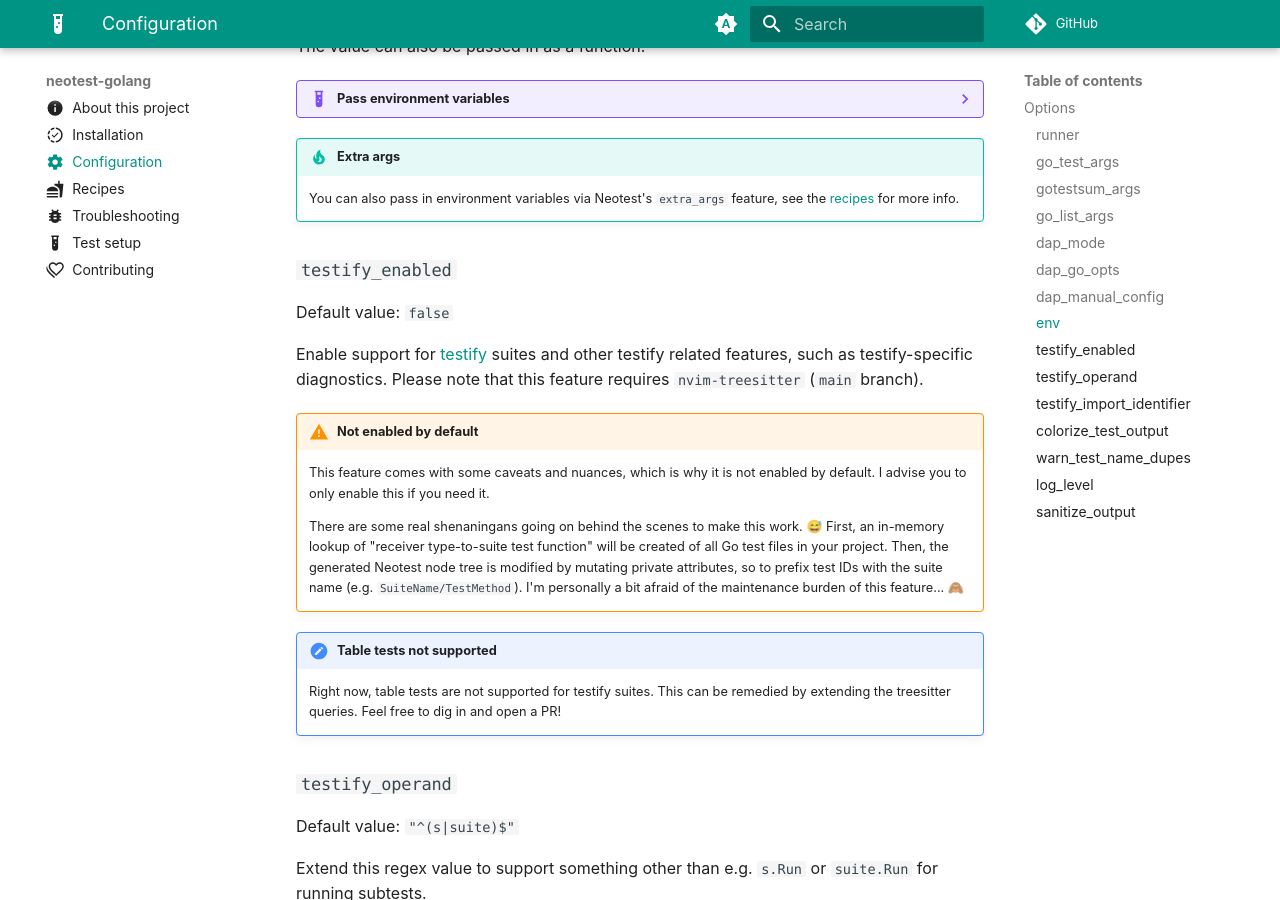
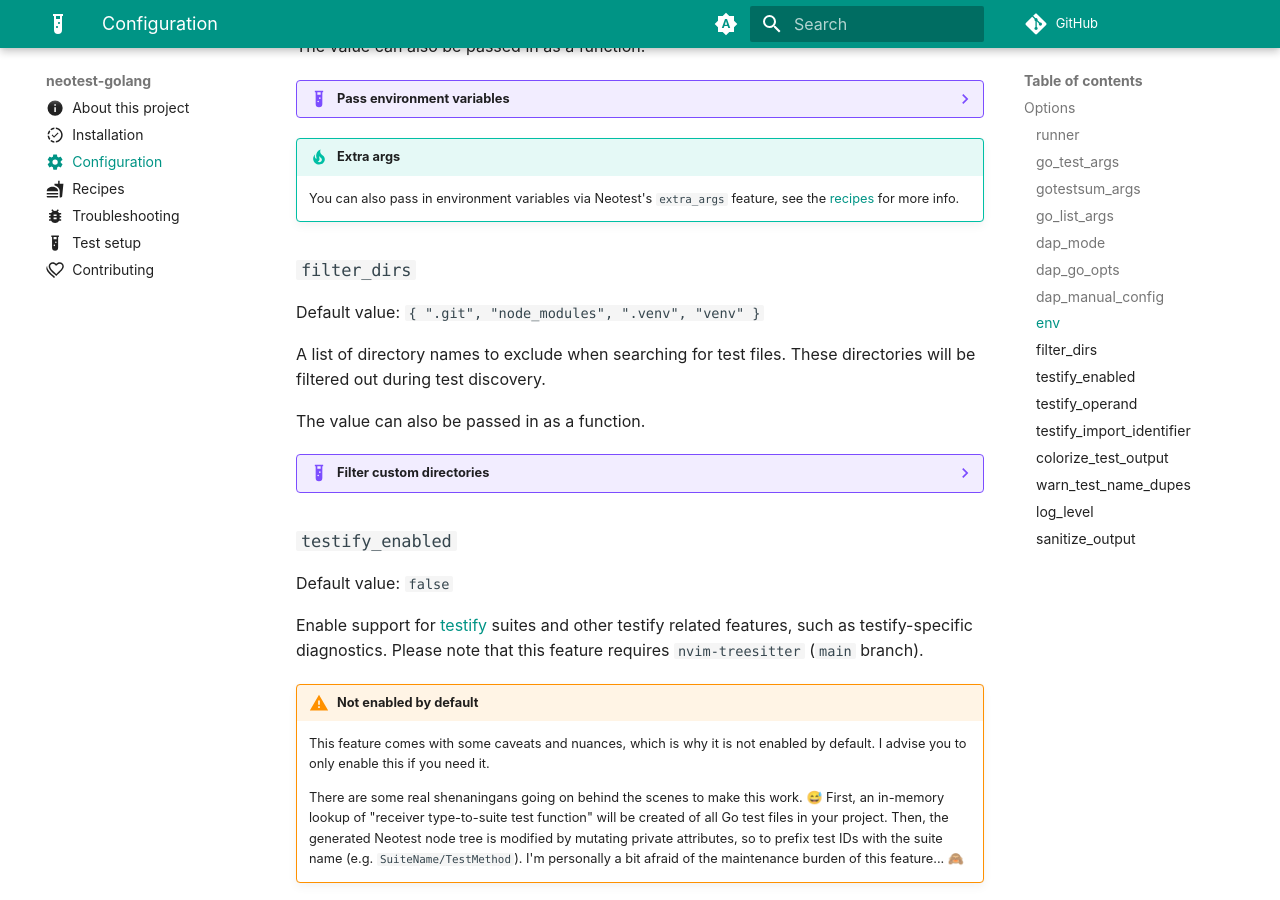
Before and after one commit to fredrikaverpil/neotest-golang, an MkDocs documentation site: the page built from docs/config.md, in a window 1280 px wide and 900 px high, scrolled down 2746 px. Built offline with MkDocs 1.6.1 and Material for MkDocs 9.7.7, drawn with Linux system fonts in a browser that asks for light colours; comment, search, counter and statistics services are not loaded.

Commit message:
feat: filter_dirs option (#487)
Co-authored-by: Fredrik Averpil <fredrik.averpil@gmail.com>

````diff
--- a/docs/config.md
+++ b/docs/config.md
@@ -166,6 +166,49 @@ The value can also be passed in as a function.
 
     You can also pass in environment variables via Neotest's `extra_args` feature,
     see the [recipes](recipes.md) for more info.
+
+### `filter_dirs`
+
+Default value: `{ ".git", "node_modules", ".venv", "venv" }`
+
+A list of directory names to exclude when searching for test files. These
+directories will be filtered out during test discovery.
+
+The value can also be passed in as a function.
+
+??? example "Filter custom directories"
+
+    ```lua
+    local config = { -- Specify configuration
+      filter_dirs = {
+        ".git",
+        "node_modules",
+        ".venv",
+        "venv",
+        "vendor",  -- Add custom directory
+      },
+    }
+    require("neotest").setup({
+      adapters = {
+        require("neotest-golang")(config), -- Apply configuration
+      },
+    })
+    ```
+
+    Or use a function for dynamic filtering:
+
+    ```lua
+    local config = {
+      filter_dirs = function()
+        return { ".git", "vendor", "third_party" }
+      end,
+    }
+    require("neotest").setup({
+      adapters = {
+        require("neotest-golang")(config), -- Apply configuration
+      },
+    })
+    ```
 
 ### `testify_enabled`
 
````
Also changed, not shown: 4 other files.
